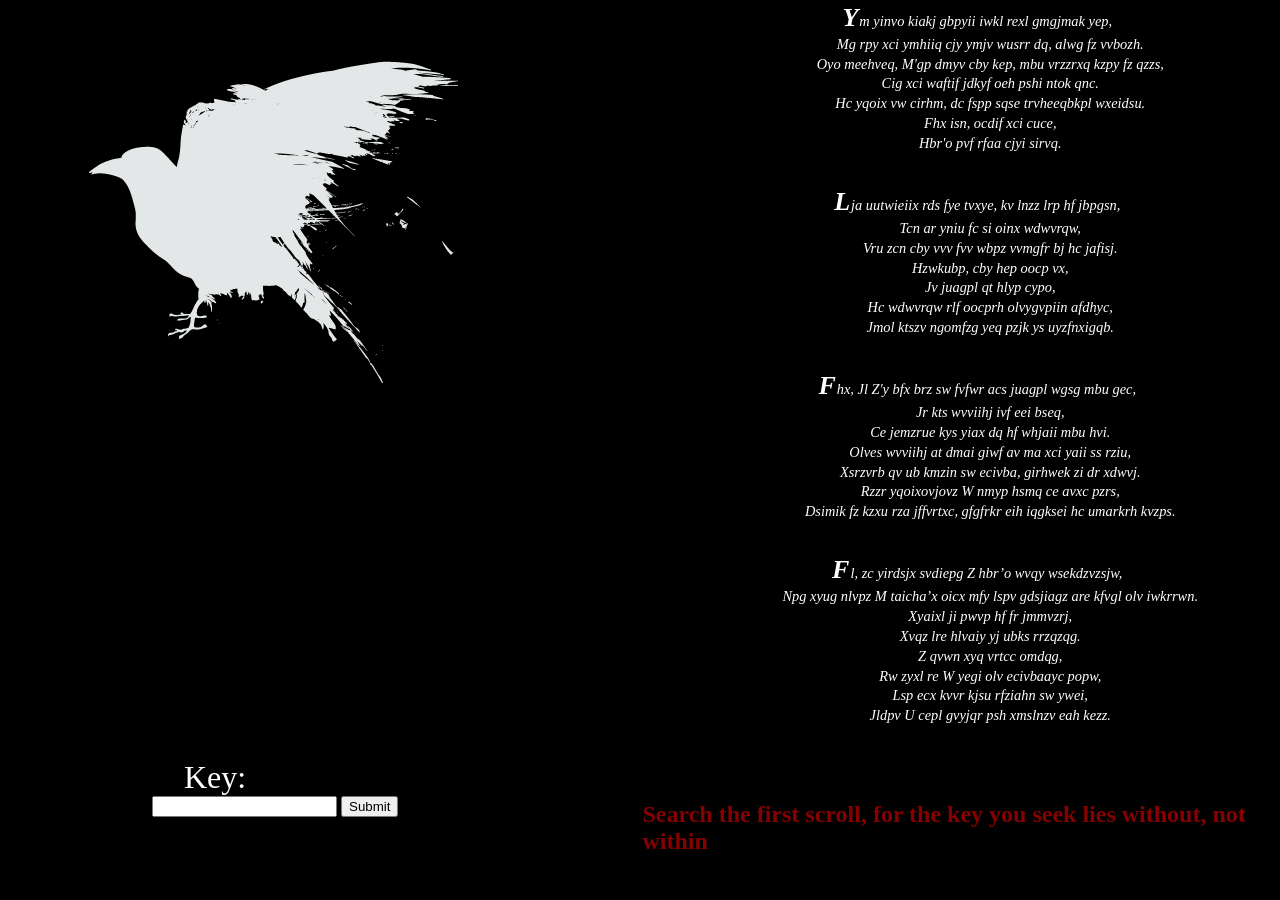
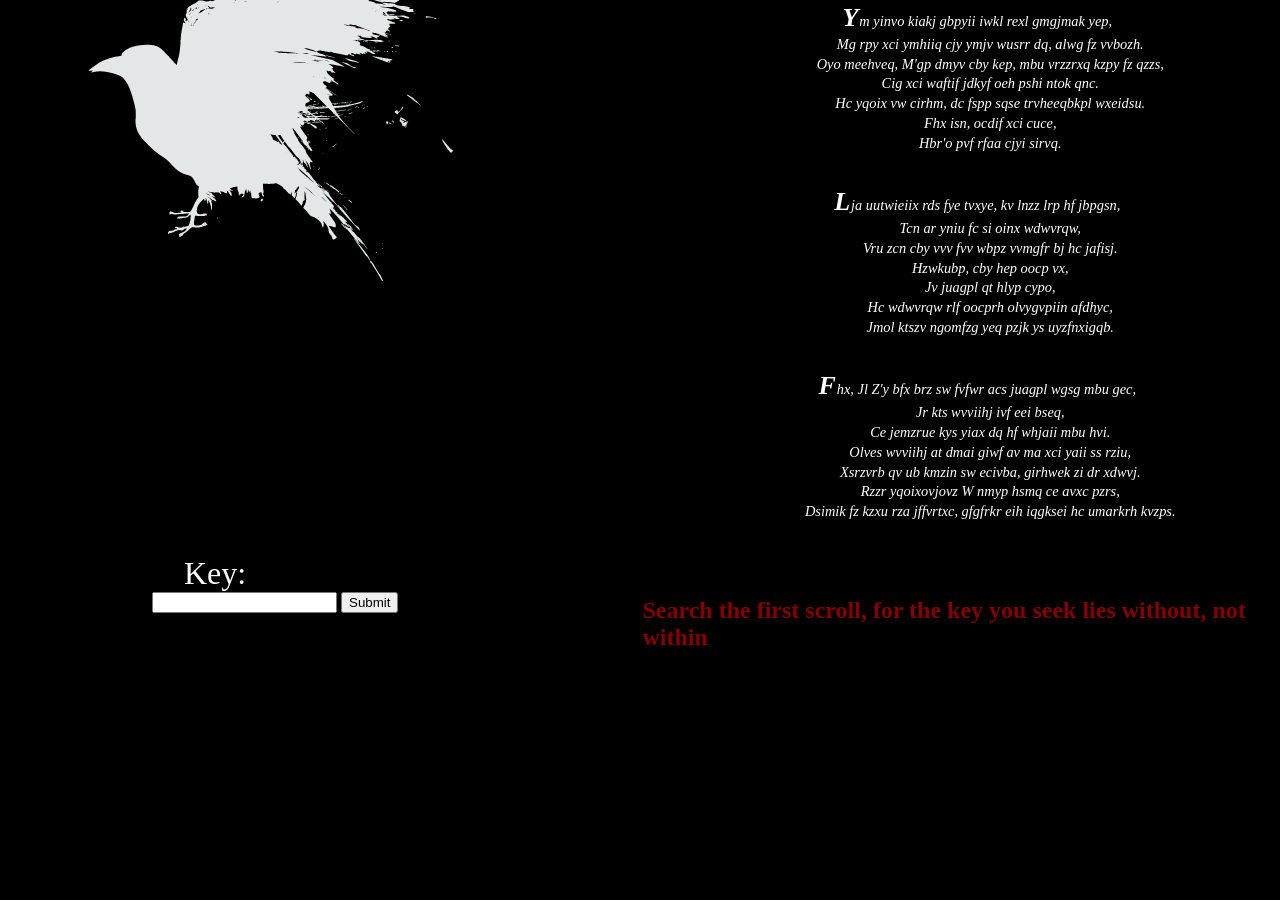
Before and after one commit to ayush-k420/QuothTheRavenNevermore, a plain HTML site: page index.html in a window 1280 px wide. Shown: the part 323-1223 px from the top of the page. After the commit the page ends 1024 px from the top, so only its background shows below. Drawn offline with Linux system fonts and the light colour scheme.

Commit message:
Update index.html

```diff
--- a/index.html
+++ b/index.html
@@ -120,17 +120,6 @@
             <li>Rzzr yqoixovjovz W nmyp hsmq ce avxc pzrs,</li>
             <li>Dsimik fz kzxu rza jffvrtxc, gfgfrkr eih iqgksei hc umarkrh kvzps.</li>
         </ul>
-
-        <ul>
-            <li>Fl, zc yirdsjx svdiepg Z hbr’o wvqy wsekdzvzsjw,</li>
-            <li>Npg xyug nlvpz M taicha’x oicx mfy lspv gdsjiagz are kfvgl olv iwkrrwn.</li>
-            <li>Xyaixl ji pwvp hf fr jmmvzrj,</li>
-            <li>Xvqz lre hlvaiy yj ubks rrzqzqg.</li>
-            <li>Z qvwn xyq vrtcc omdqg,</li>
-            <li>Rw zyxl re W yegi olv ecivbaayc popw,</li>
-            <li>Lsp ecx kvvr kjsu rfziahn sw ywei,</li>
-            <li>Jldpv U cepl gvyjqr psh xmslnzv eah kezz.</li>
-        </ul>
         </div>
         <div style="padding-bottom: 5em; padding-left: 9em">
         <form class="form" action="" method="post">
```
